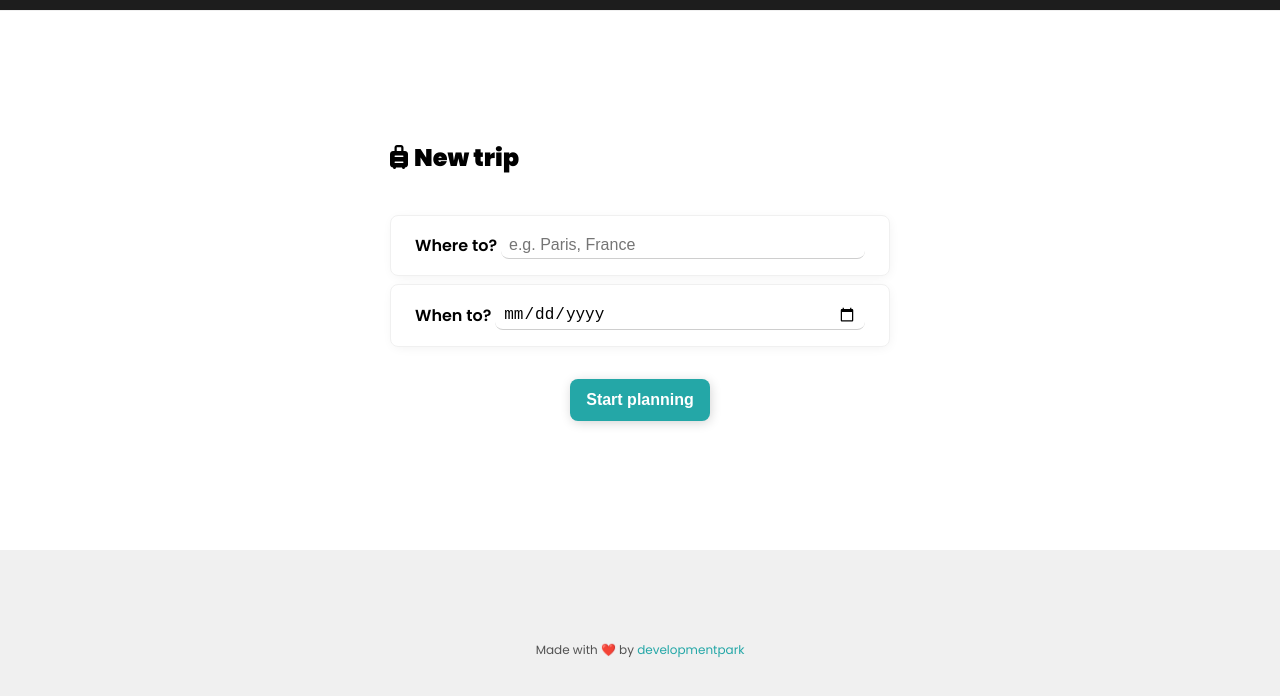
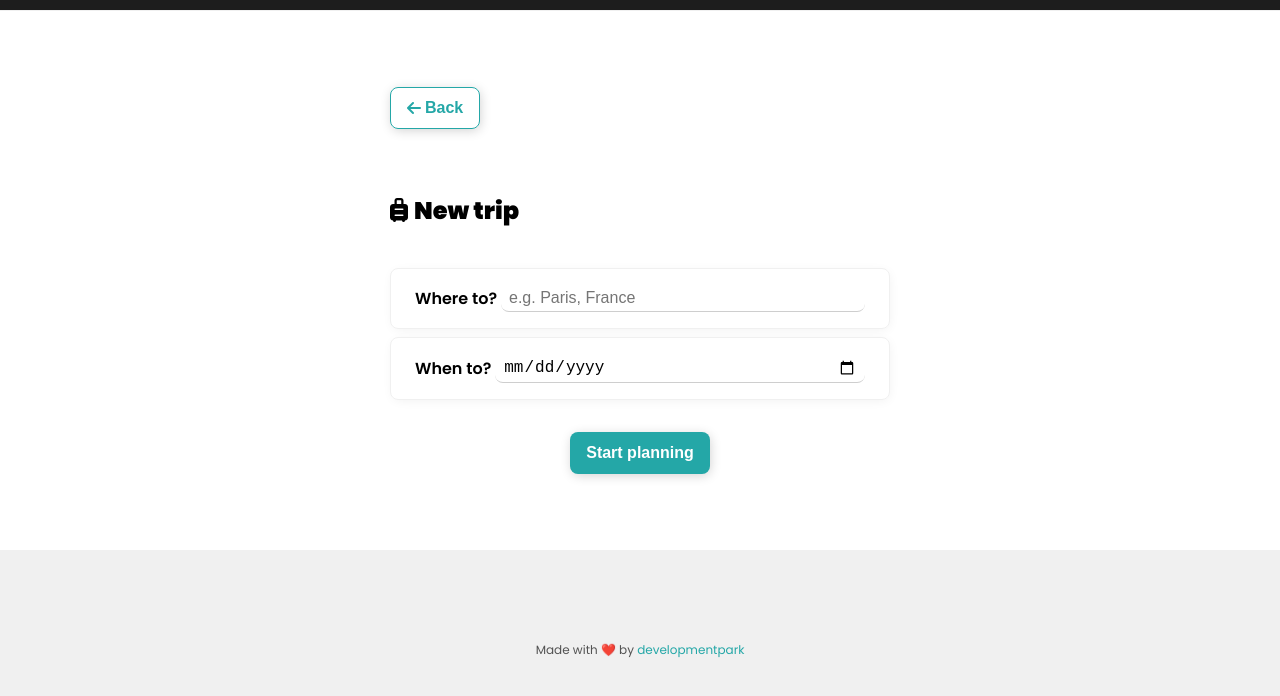
Before and after one commit to developmentpark/travel-app, a website built with webpack: page src/client/view/index.html in a window 1280 px wide. Both pictures are taken after a click on the button "New trip". Shown: the part 50-746 px from the top of the page. Built offline with nearby package versions, Linux system fonts and the light colour scheme; no server answers.

Commit message:
fix layout to add back button

```diff
--- a/src/client/js/index.js
+++ b/src/client/js/index.js
@@ -45,6 +45,9 @@ function tripView({ images, weather, city, country, departing }) {
   const tag = capitalizeFirstLetter(firstTag);
 
   return `
+        <section class="section">
+        <button id="back-btn" class="button button_secondary"><i class="fa-solid fa-arrow-left"></i>Back</button>
+        </section>
         <section class="section plan">
         <div class="section__title plan__title">
           <i class="fa-solid fa-passport"></i> My trip
@@ -108,6 +111,9 @@ function saveController({ city, departing }) {
 
 function formView() {
   return `
+  <section class="section">
+  <button id="back-btn" class="button button_secondary"><i class="fa-solid fa-arrow-left"></i>Back</button>
+  </section>
     <section class="section new-plan">
         <div class="section__title">
         <i class="icon fa-solid fa-suitcase-rolling"></i
--- a/src/client/styles/base.scss
+++ b/src/client/styles/base.scss
@@ -97,6 +97,8 @@ a:hover {
   display: flex;
   align-items: center;
   gap: 4px;
+  max-width: max-content;
+  max-height: 42px;
 
   &:hover {
     cursor: pointer;
@@ -114,4 +116,13 @@ a:hover {
     border: solid 1px $red-color;
     color: $red-color;
   }
+
+  &.button_secondary {
+    font-weight: 600;
+    padding: 12px 16px;
+    font-size: 16px;
+    background-color: transparent;
+    border: solid 1px $primary-color_1;
+    color: $primary-color_1;
+  }
 }
```
